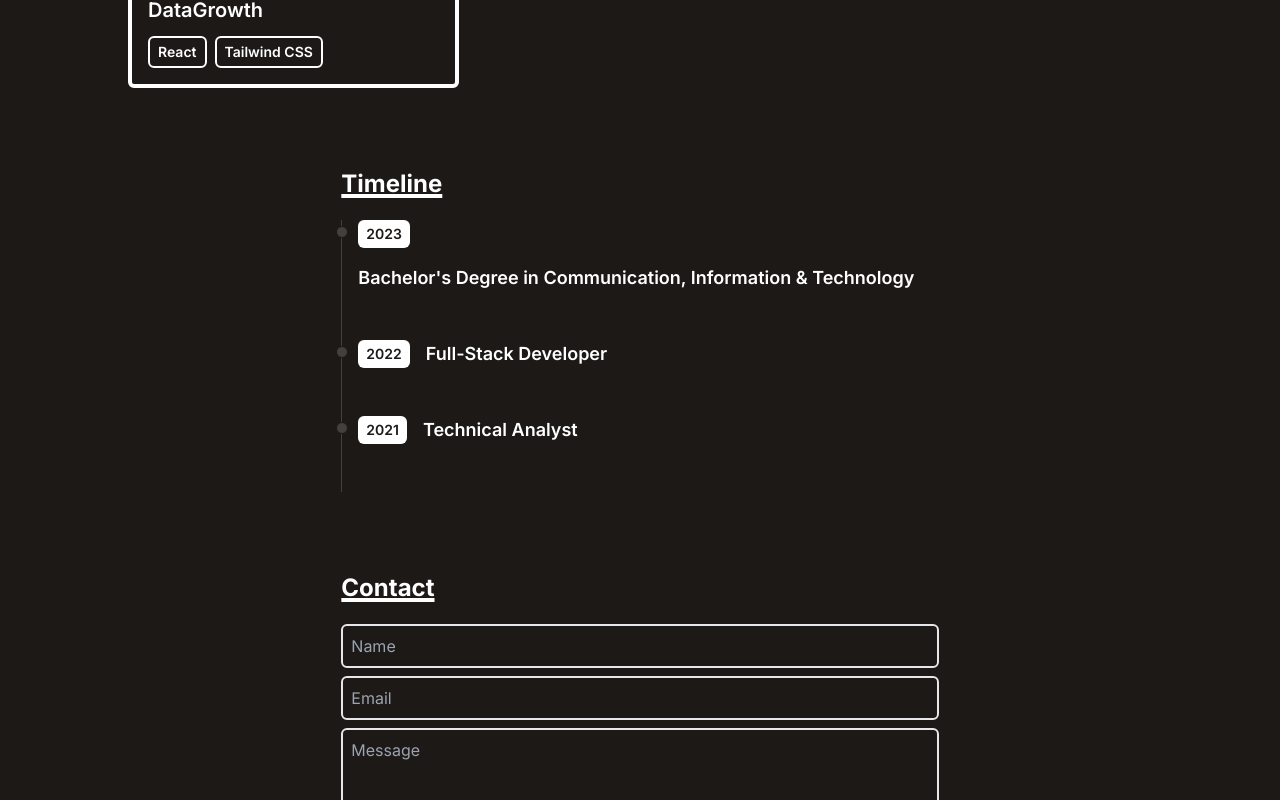
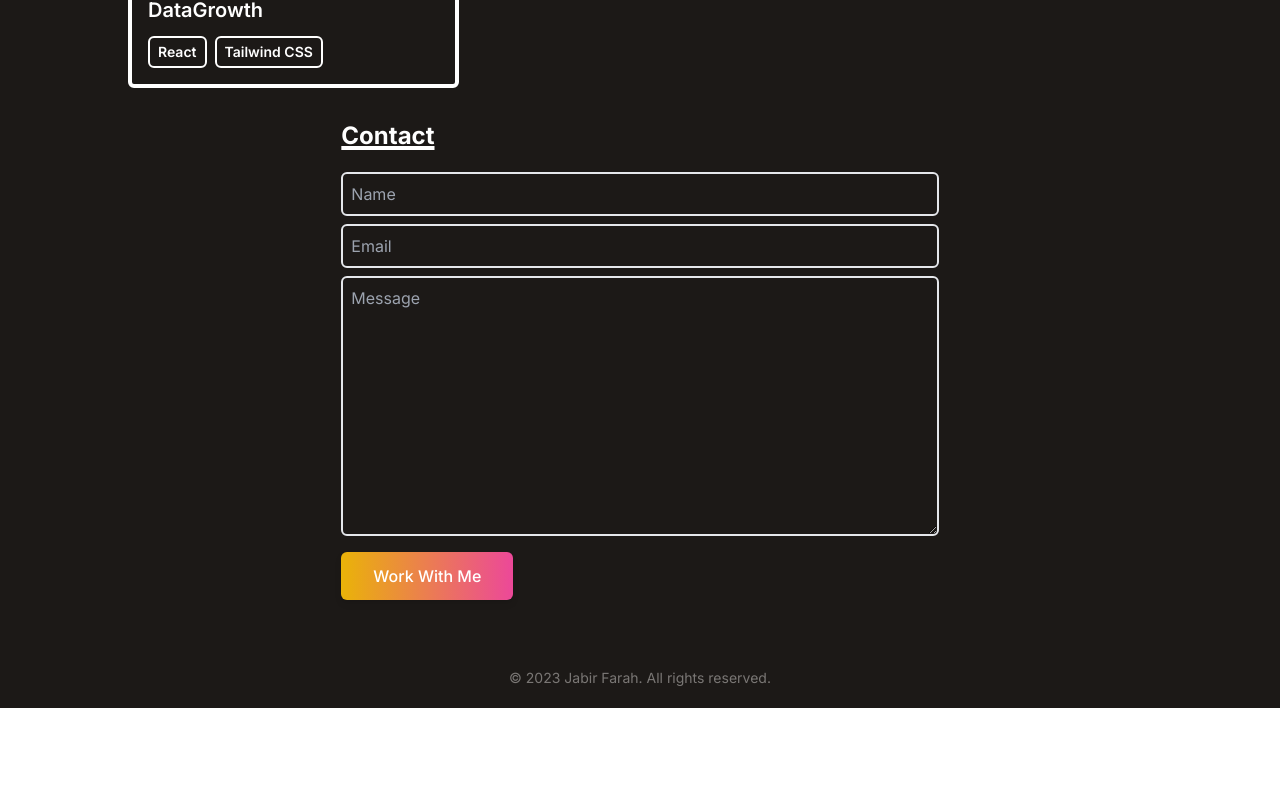
Before and after one commit to jabirfarah/portfolio, a React (Vite) app: page / in a window 1280 px wide. Shown: the part 1000-1800 px from the top of the page. After the commit the page ends 1708 px from the top, so only its background shows below. Built offline with nearby package versions, Linux system fonts and the light colour scheme.

Commit message:
depreciated timeline

```diff
--- a/src/App.jsx
+++ b/src/App.jsx
@@ -2,7 +2,7 @@ import React, { useEffect, useState } from "react";
 import "./styles/tailwind.css";
 import Intro from "./components/intro";
 import Portfolio from "./components/Portfolio";
-import Timeline from "./components/Timeline";
+// import Timeline from "./components/Timeline";
 import Contact from "./components/Contact";
 import Footer from "./components/Footer";
 // make sure to add images for your portfolio
@@ -92,7 +92,7 @@ function App() {
       <div className="max-w-5xl w-11/12 mx-auto">
         <Intro />
         <Portfolio />
-        <Timeline />
+        {/* <Timeline /> */}
         <Contact />
         <Footer />
         <button id="to-top-button" onclick="goToTop()" title="Go To Top"
--- a/src/components/Footer.jsx
+++ b/src/components/Footer.jsx
@@ -4,7 +4,7 @@ function Footer() {
     return (
         <div className='py-5 text-center '>
             <div className='text-sm mt-2 opacity-50'>
-                Coded by Jabir with ♡ {new Date().getFullYear()}
+                &copy; {new Date().getFullYear()} Jabir Farah. All rights reserved.
             </div>
         </div>
     )
--- a/src/components/Title.jsx
+++ b/src/components/Title.jsx
@@ -4,7 +4,7 @@ function Title({children, id}) {
     return (
         <h1
         id={id && id}
-        className='text-2xl font-bold underline underling-offset-8 decoration-4 mb-5 text-stone-900 dark:text-white'>
+        className='text-2xl font-bold underline underling-offset-8 decoration-4 mb-5 text-stone-900 dark:text-white mt-8'>
             {children}
         </h1>
     )
```
